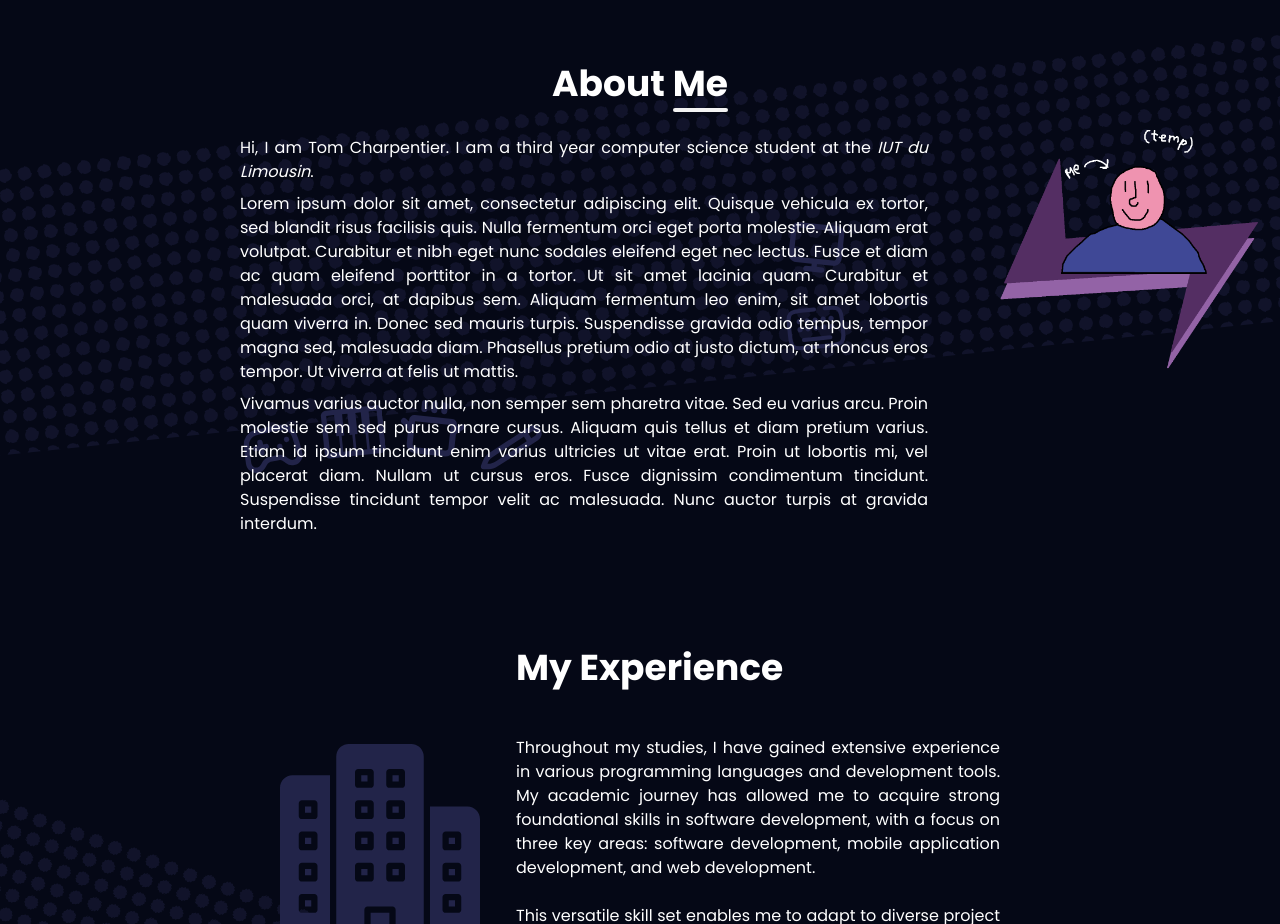
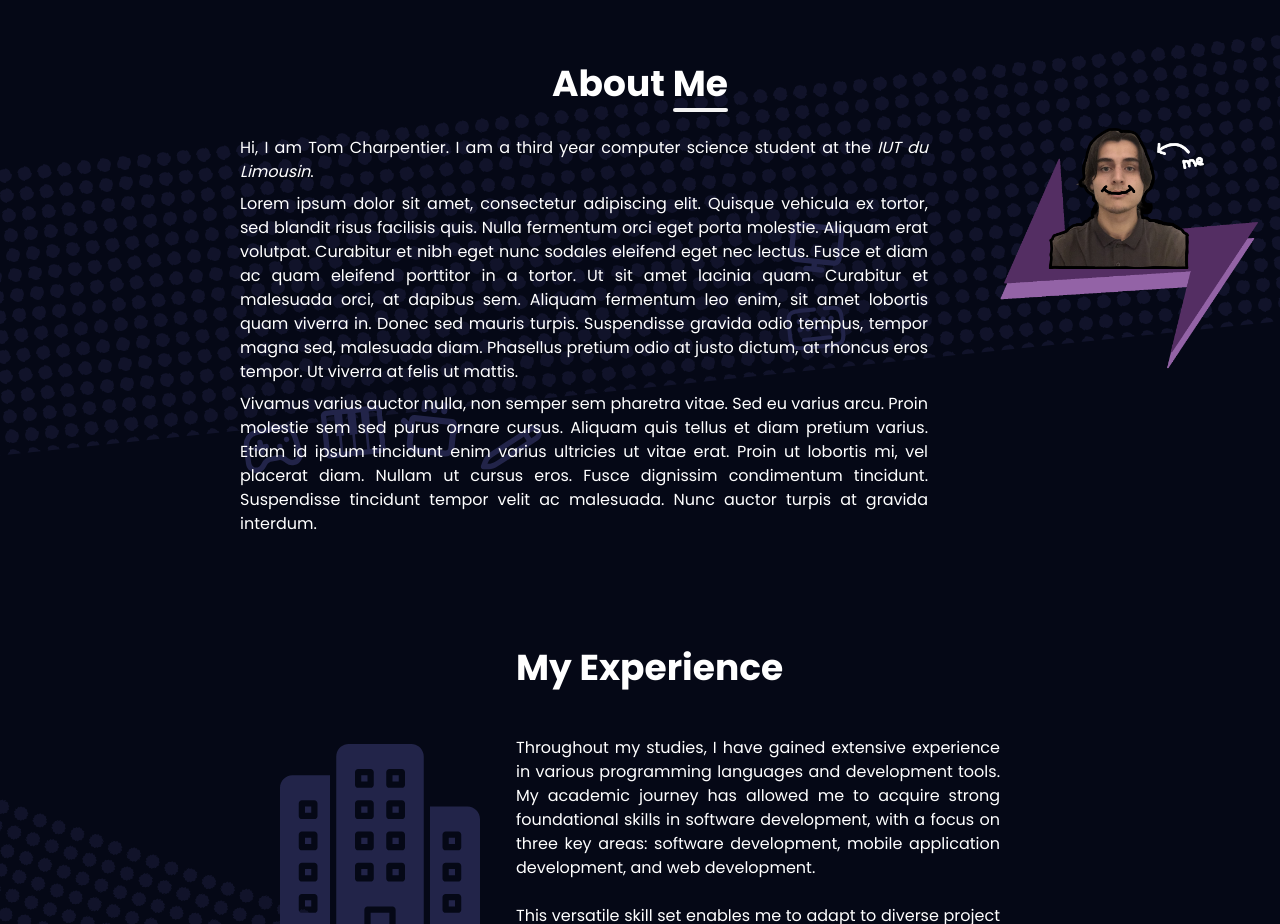
Before and after one commit to ArkAow/tom-charpentier-portfolio, a React (Vite) app: page / in a window 1280 px wide. Shown: the part 1280-2204 px from the top of the page. Built offline with nearby package versions, Linux system fonts and the light colour scheme.

Commit message:
Changed About component photo

```diff
--- a/src/components/About.jsx
+++ b/src/components/About.jsx
@@ -65,7 +65,7 @@ export default function About() {
                 <div className="items-end justify-end relative ml-[5%]">
                     <img
                         src="/res/about-photo.png"
-                        className="absolute top-5 left-20 hidden lg:flex w-[15vw] max-w-[150px] transition-transform duration-300 hover:scale-125 z-10"
+                        className="absolute top-5 left-10 hidden lg:flex w-[15vw] max-w-[200px] transition-transform duration-300 hover:scale-125 z-10"
                         alt="photo of me :)"/>
                     <img
                         src="/res/about-photo-back-image.png"
```
Also changed, not shown: public/res/about-photo.png.
